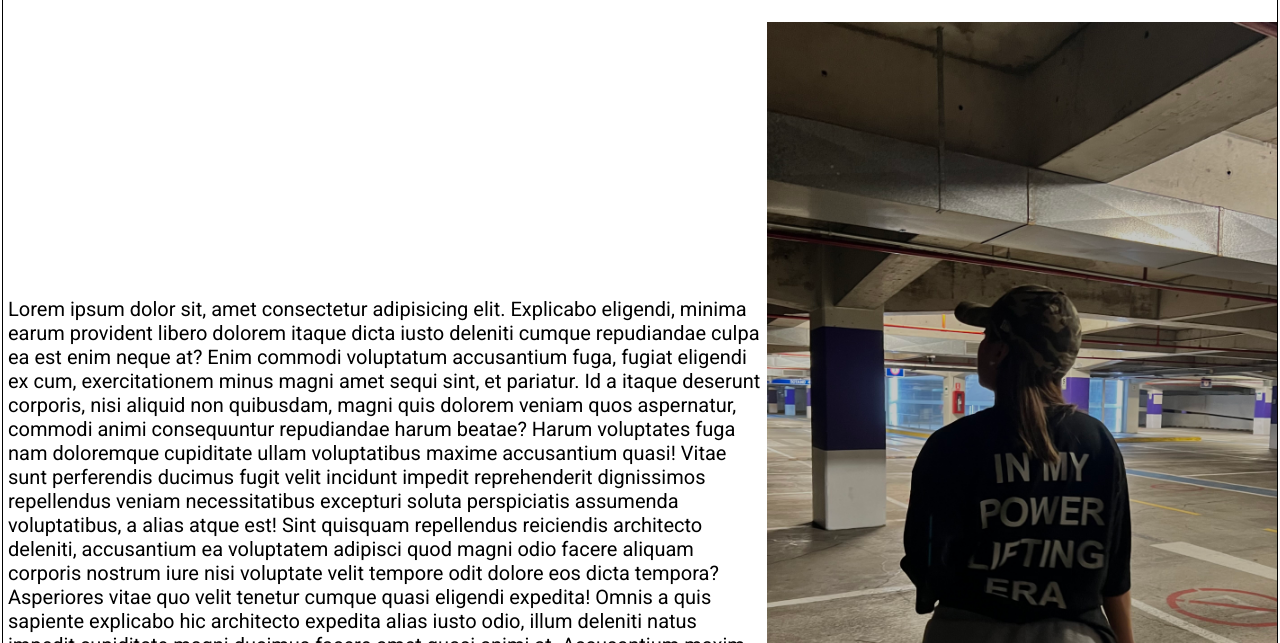
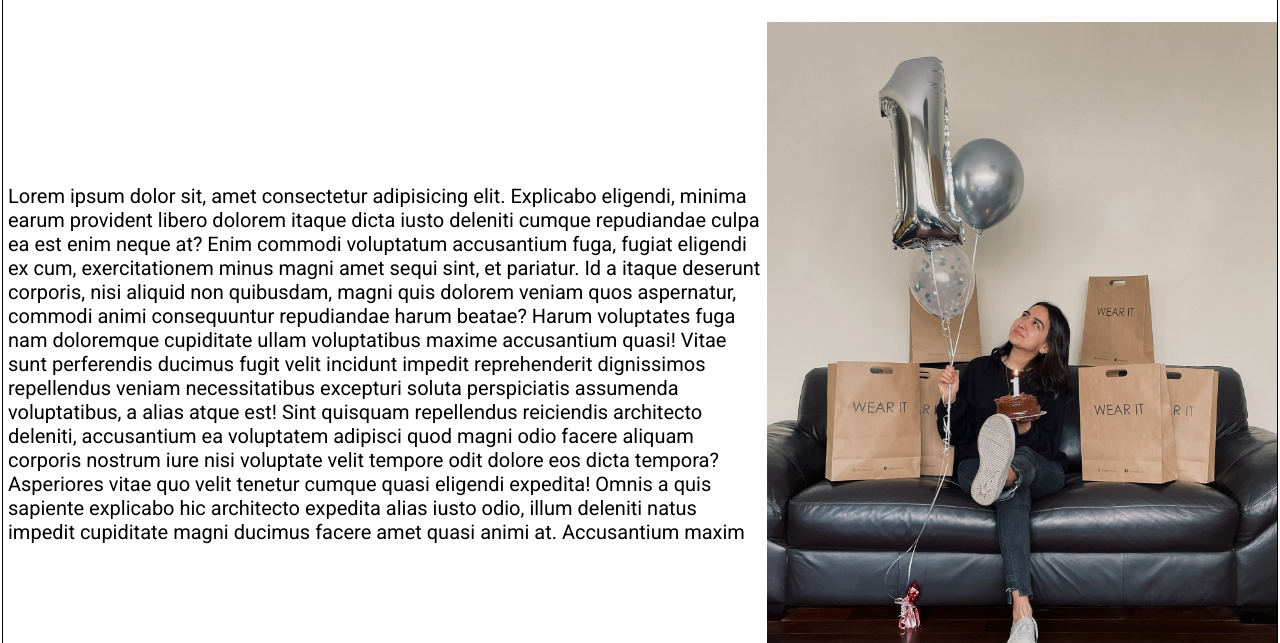
Before and after one commit to renzobardalez/Coderhouse---Entregas, a plain HTML site: page pages/about-us.html in a window 1280 px wide. Shown: the part 157-800 px from the top of the page. Drawn offline with Linux system fonts and the light colour scheme.

Commit message:
Listo para entregar

```diff
--- a/pages/about-us.html
+++ b/pages/about-us.html
@@ -85,7 +85,7 @@
                     <p class="p-about-us">Lorem ipsum dolor sit, amet consectetur adipisicing elit. Explicabo eligendi, minima earum provident libero dolorem itaque dicta iusto deleniti cumque repudiandae culpa ea est enim neque at? Enim commodi voluptatum accusantium fuga, fugiat eligendi ex cum, exercitationem minus magni amet sequi sint, et pariatur. Id a itaque deserunt corporis, nisi aliquid non quibusdam, magni quis dolorem veniam quos aspernatur, commodi animi consequuntur repudiandae harum beatae? Harum voluptates fuga nam doloremque cupiditate ullam voluptatibus maxime accusantium quasi! Vitae sunt perferendis ducimus fugit velit incidunt impedit reprehenderit dignissimos repellendus veniam necessitatibus excepturi soluta perspiciatis assumenda voluptatibus, a alias atque est! Sint quisquam repellendus reiciendis architecto deleniti, accusantium ea voluptatem adipisci quod magni odio facere aliquam corporis nostrum iure nisi voluptate velit tempore odit dolore eos dicta tempora? Asperiores vitae quo velit tenetur cumque quasi eligendi expedita! Omnis a quis sapiente explicabo hic architecto expedita alias iusto odio, illum deleniti natus impedit cupiditate magni ducimus facere amet quasi animi at. Accusantium maxim</p>
                 </div>
                 <div>
-                    <img class="img-about-us" src="../img/Polo_negro.jpeg" alt="Woman with grey shirt that mentions: IN MY POWERLIFTING ERA">
+                    <img class="img-about-us" src="../img/Aniversario.jpeg" alt="Woman with grey shirt that mentions: IN MY POWERLIFTING ERA">
                 </div>
             </div>
     </main>
```
Also changed, not shown: img/Aniversario.jpeg (added).
